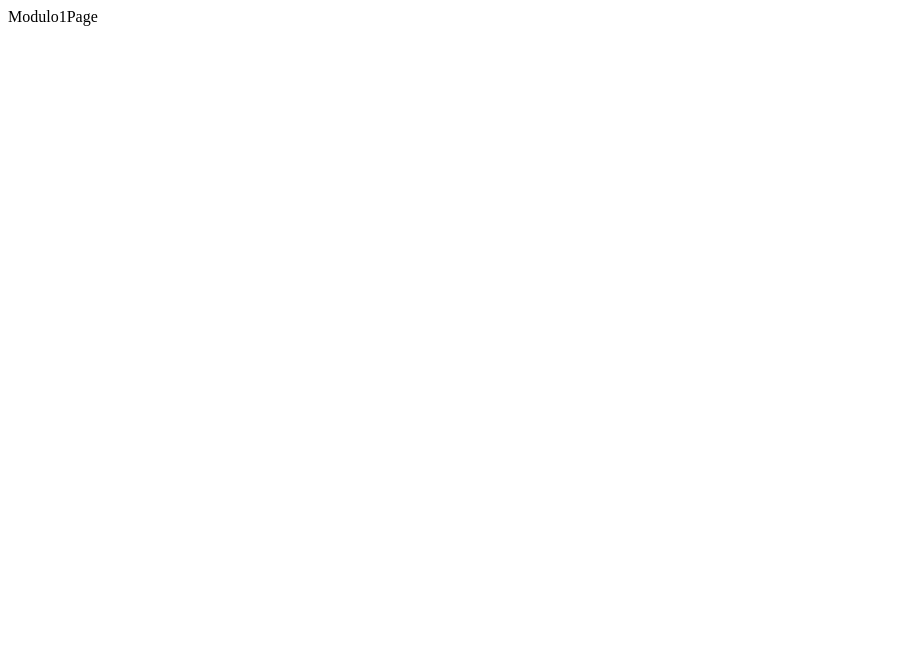
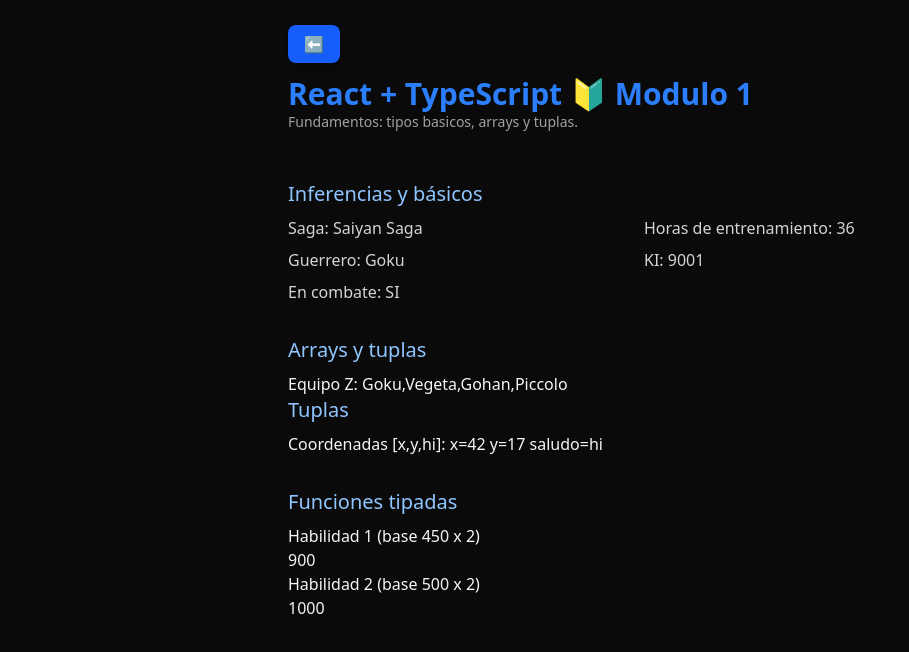
Before and after one commit to vilchevelasquezdev/typescript-react19, a React (Vite) app: page /modulo1 in a window 1280 px wide. Shown: the top 652 px of the page, without its empty margins (0-909 px from the left). Built offline with nearby package versions, Linux system fonts and the light colour scheme.

Commit message:
clase numero 3, tipos basicos, tipado, arrays tuplas y funciones flechas. uso de librerias ts

```diff
--- a/src/main.tsx
+++ b/src/main.tsx
@@ -1,6 +1,7 @@
 import { StrictMode } from 'react'
 import { createRoot } from 'react-dom/client'
 import App from './App.tsx'
+import './index.css'
 
 createRoot(document.getElementById('root')!).render(
   <StrictMode>
--- a/src/pages/HomePage.tsx
+++ b/src/pages/HomePage.tsx
@@ -1,7 +1,48 @@
+import {Link} from "react-router-dom";
+
 export const HomePage = () => {
+    const modules =[{
+        id: 1,
+        title: 'Home',
+        description: "Introdduccion a TypeScript em React",
+        path: "/modulo1"
+    },{
+        id: 2,
+        title: 'Props y Estado',
+        description: "Props opcionales, defauly y useState tipado",
+        path: "/modulo2"
+    }];
+
+
     return (
-        <div className="h-screen bg-amber-300 text-black">
-            <span>HomePage</span>
-        </div>
+        <main className="min-h-screen bg-neutral-950 text-neutral-100">
+            <section className="mx-auto max-w-3x1 px-6 px-12">
+                <header className="mb-8">
+                    <h1 className="text-2xl md:text-3xl font-semibold text-amber-400">
+                        React + TypeScript
+                    </h1>
+                    <p className="text-sm text-neutral-400">
+                        Navega por los modulos del curso.
+                    </p>
+                </header>
+                <nav className="space-y-3">
+                    {modules.map((module) => (
+                        <Link to={module.path} key={module.id} className="group block rounded-xl border border-neutral-800 bg-neutral-900/60 px-5 py-4 transition hover:border-blue-500/40 hover:bg-neutral-900">
+                            <div className="flex items-center justify-between gap-3">
+                                <span className="text-[10px] tracking-widest uppercase text-neutral-500">{module.title}
+                                    Modulo
+                                </span>
+                                <h2 className="mt-1 text-lg font-medium text-neutral-100">
+                                    {module.title}
+                                </h2>
+                                <p className="text-sm text-neutral-400">
+                                    {module.description}
+                                </p>
+                            </div>
+                        </Link>
+                    ))}
+                </nav>
+            </section>
+        </main>
     );
 };
--- a/src/pages/Modulo1Page.tsx
+++ b/src/pages/Modulo1Page.tsx
@@ -1,7 +1,90 @@
+import {calcularDanio} from "../utils/Tools.ts";
+import {Link} from "react-router-dom";
+import {HomePage} from "./HomePage.tsx";
+
 export const Modulo1Page = () => {
+
+    let saga:string;
+    // eslint-disable-next-line prefer-const
+    saga = "Saiyan Saga";
+    // eslint-disable-next-line prefer-const
+    let horasEntrenamiento: number = 36;
+
+    // tipos basicos.
+    const guerrero:string = "Goku";
+    const ki = 9001;
+    const enCombate:boolean = true;
+
+    //Arrays
+    const equipoZ = [guerrero,"Vegeta","Gohan","Piccolo"];
+    //Tuplas
+    const coordenadas:[number,number,string] = [42,17,"hi"];
+    //funciones tipadas: {parametros -> retorno}
+/*    function calcularDanio(base:number,multiplicador:number):number {
+        return base*multiplicador;
+    }*/
+    // funcion flecha
+    const calcularDanioFlecha =(base:number,multplicador:number):number =>{
+        return base*multplicador;
+    }
+
+    // null o undefined
+    let transformacion:string | null =null;
+    transformacion = "Super Saiyan";
+    let estrategia:string | undefined = undefined;
+    estrategia = "Transformarce a ultra instinto";
+
     return (
-        <div className="h-screen bg-amber-300 text-black">
-            <span>Modulo1Page</span>
-        </div>
+        <main className="min-h-screen bg-neutral-950 text-neutral-100 antialiased">
+          <div className="mx-auto max-w-3xl p-8">
+            <header className="mb-8 border-neutral-800 pb-4">
+                <Link to="/" className="px-4 py-2 bg-blue-600 hover:bg-blue-500 text-white rounded-lg shadow-md">
+                    ⬅️
+                </Link>
+                <h1 className="text-3xl font-semibold text-blue-500 mt-5">
+                    React + TypeScript 🔰 Modulo 1
+                </h1>
+                <p className="text-sm text-neutral-400">
+                    Fundamentos: tipos basicos, arrays y tuplas.
+                </p>
+            </header>
+              <section className="mb-8">
+                  <h2 className="text-xl font-medium text-blue-300 mb-2">
+                      Inferencias y básicos
+                  </h2>
+                  <div className="grid grid-cols-1 md:grid-cols-2 gap-2 text-neutral-300">
+                    <div>Saga: {saga}</div>
+                    <div>Horas de entrenamiento: {horasEntrenamiento}</div>
+                    <div>Guerrero: {guerrero}</div>
+                    <div>KI: {ki}</div>
+                    <div>En combate: {enCombate?"SI":"NO"}</div>
+                  </div>
+              </section>
+              <section className="mb-8">
+                  <h2 className="text-xl font-medium text-blue-300 mb-2">
+                      Arrays y tuplas
+                  </h2>
+                  <div>
+                      Equipo Z: {equipoZ.join(",")}
+                  </div>
+                  <h2 className="text-xl font-medium text-blue-300 mb-2"> Tuplas</h2>
+                  <div>
+                      Coordenadas [x,y,hi]: x={coordenadas[0]} y={coordenadas[1]} saludo={coordenadas[2]}
+                  </div>
+              </section>
+              <section className="mb-8">
+                  <h2 className="text-xl font-medium text-blue-300 mb-2">
+                      Funciones tipadas
+                  </h2>
+                  <div>
+                      <p>Habilidad 1 (base 450 x 2)</p>
+                      <span>{calcularDanio(450,2)}</span>
+                      <p>Habilidad 2 (base 500 x 2)</p>
+                      <span>{calcularDanioFlecha(500,2)}</span>
+
+                  </div>
+              </section>
+          </div>
+        </main>
     );
 };
--- /dev/null
+++ b/src/utils/Tools.ts
@@ -0,0 +1,3 @@
+export function calcularDanio(base:number,multiplicador:number):number {
+    return base*multiplicador;
+}
```
Also changed, not shown: 1 other file (tests, documents, lock files or other folders).
